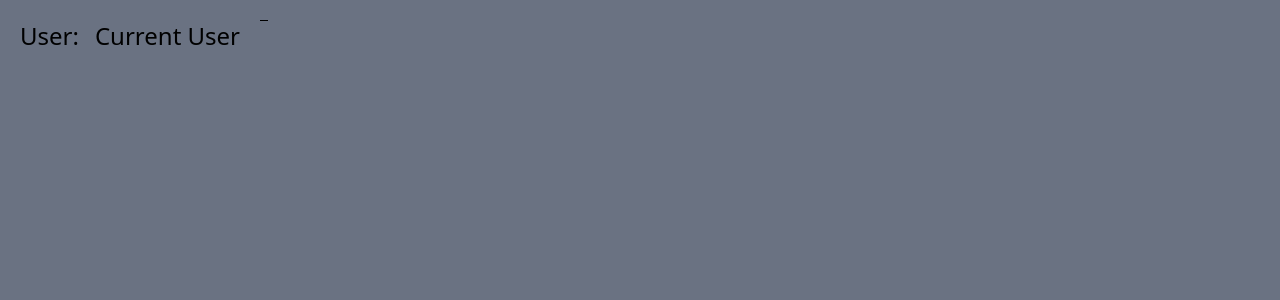
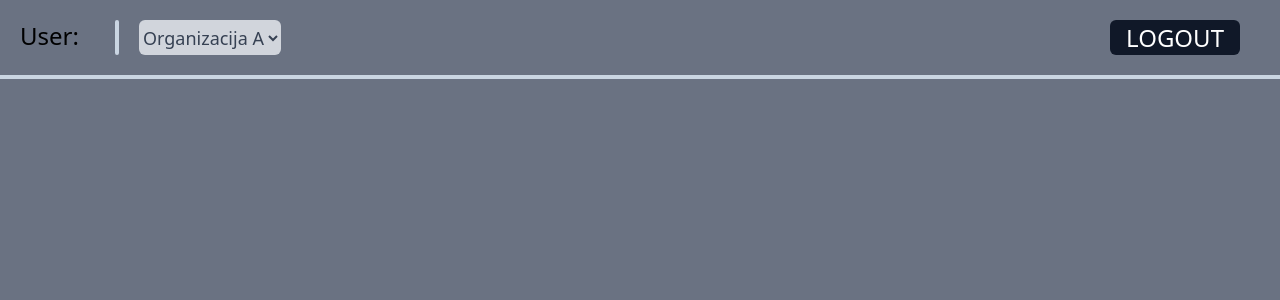
Before and after one commit to galbadrov/BeyondNow-Planiranje-zaposlenih-po-projektih, a React (Vite) app in the folder frontend/: page / in a window 1280 px wide. Shown: the top 300 px of the page. Built offline with nearby package versions, Linux system fonts and the light colour scheme.

Commit message:
feat: Header

```diff
--- a/frontend/src/App.tsx
+++ b/frontend/src/App.tsx
@@ -5,7 +5,7 @@ import { Footer } from "./components/Footer";
 function App() {
   return (
     <>
-      <div className="h-screen bg-gray-500">
+      <div className='h-screen bg-gray-500'>
         <Header />
         <Login />
         <Footer />
--- a/frontend/src/components/Header.tsx
+++ b/frontend/src/components/Header.tsx
@@ -1,9 +1,42 @@
+import { useState, type SetStateAction } from "react";
+
 export function Header() {
-    return (
-        <div className="flex flex-row sticky top-0 p-5 text-2xl">
-            <div className="text w-auto mr-4">User: </div>
-            <div className="currentUser w-auto mr-5"> Current User</div>
-            <hr className="w-2 h-10"></hr>
-        </div>
-    )
+  const organizations = [
+    { id: 1, name: "Organizacija A" },
+    { id: 2, name: "Organizacija B" },
+    { id: 3, name: "Organizacija C" },
+  ];
+
+  const [selectedOrg, setSelectedOrg] = useState(organizations[0].id);
+
+  const handleChange = (event: React.ChangeEvent<HTMLSelectElement>) => {
+    setSelectedOrg(Number(event.target.value));
+  };
+
+  return (
+    <div>
+      <div className='flex flex-row sticky top-0 p-5 text-2xl'>
+        <div className='text w-auto mr-4'>User: </div>
+        <div className='currentUser w-auto mr-5'> </div>
+        <hr className='border-t-35 w-1 rounded-xl mr-5 border-slate-300'></hr>
+        <form className='bg-gray-300 rounded-md'>
+          <select
+            id='orgDropdown'
+            value={selectedOrg}
+            onChange={handleChange}
+            className='text-gray-700 rounded-md text-[18px] w-full cursor-pointer'>
+            {organizations.map((org) => (
+              <option key={org.id} value={org.id}>
+                {org.name}
+              </option>
+            ))}
+          </select>
+        </form>
+        <button className='bg-gray-900 text-white px-4 rounded-md ml-auto mr-5 cursor-pointer'>
+          LOGOUT
+        </button>
+      </div>
+      <hr className='border-t-4 border-slate-300' />
+    </div>
+  );
 }
```
